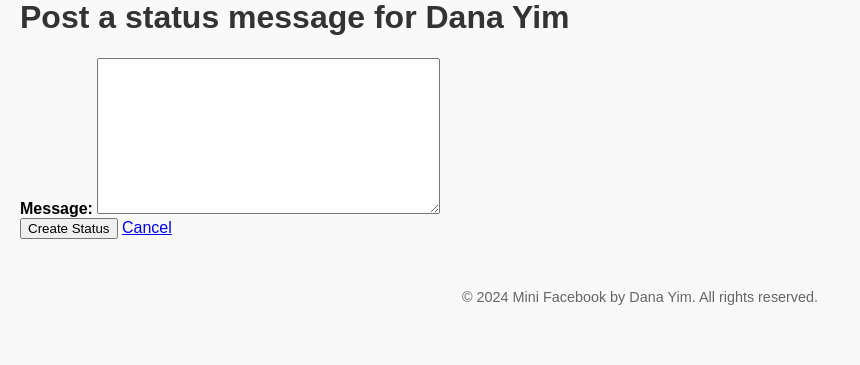
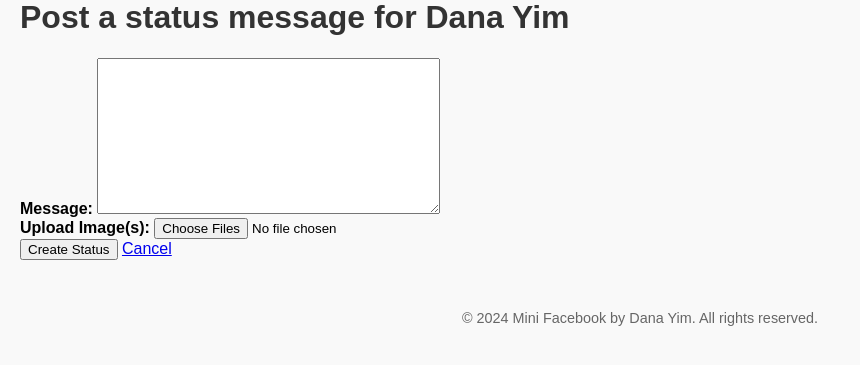
Before and after one commit to danayim03/cs412, a Django app: page /mini_fb/1/create_status/ in a window 1280 px wide. Shown: the part 176-541 px from the top of the page, without its empty margins (0-860 px from the left). Run offline with Django 5.2, Linux system fonts and the light colour scheme; data comes from the database, SQL or seed files in the repository; both versions use the stored data as it was after the commit.

Commit message:
finished task 2

```diff
--- a/mini_fb/templates/mini_fb/create_status_form.html
+++ b/mini_fb/templates/mini_fb/create_status_form.html
@@ -3,7 +3,7 @@
 {% block content %}
 <h1>Post a status message for {{ profile.first_name }} {{ profile.last_name }}</h1>
 
-<form method="post">
+<form method="post" enctype="multipart/form-data">
     {% csrf_token %}
 
     <!-- Status Message Field -->
@@ -12,6 +12,12 @@
         {{ form.message }}
     </div>
 
+    <!-- File Upload Field for Image(s) -->
+    <div class="form-field">
+        <label for="id_files"><strong>Upload Image(s):</strong></label>
+        <input type="file" name="files" multiple />
+    </div>
+
     <!-- Submit and Cancel Buttons -->
     <button type="submit">Create Status</button>
     <a href="{% url 'show_profile' profile.pk %}">Cancel</a>
--- a/mini_fb/views.py
+++ b/mini_fb/views.py
@@ -51,6 +51,13 @@ class CreateStatusMessageView(CreateView):
         '''Attach the Profile object to the status message.'''
         profile = get_object_or_404(Profile, pk=self.kwargs['pk'])
         form.instance.profile = profile
+        sm = form.save()
+        files = self.request.FILES.getlist('files')
+
+        for file in files:
+            image = Image(image_file=file, status_message=sm)
+            image.save()
+
         return super().form_valid(form)
 
     def get_success_url(self):
```
Also changed, not shown: db.sqlite3, media/-26.jpg (added).
